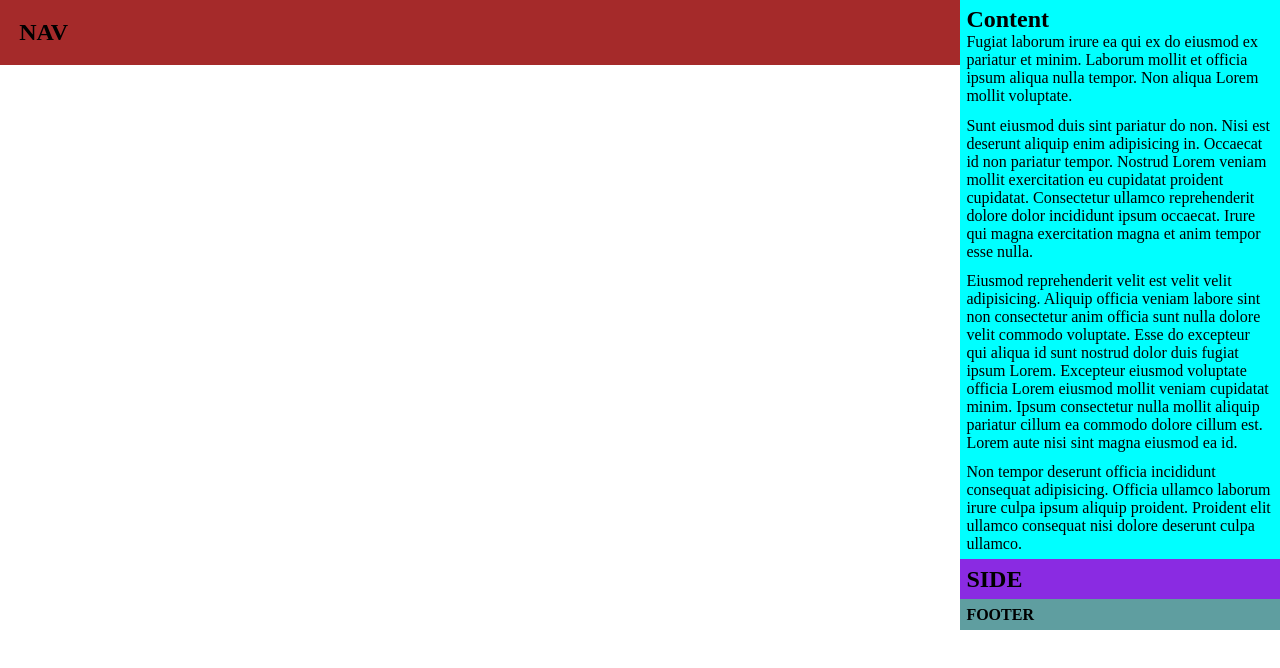
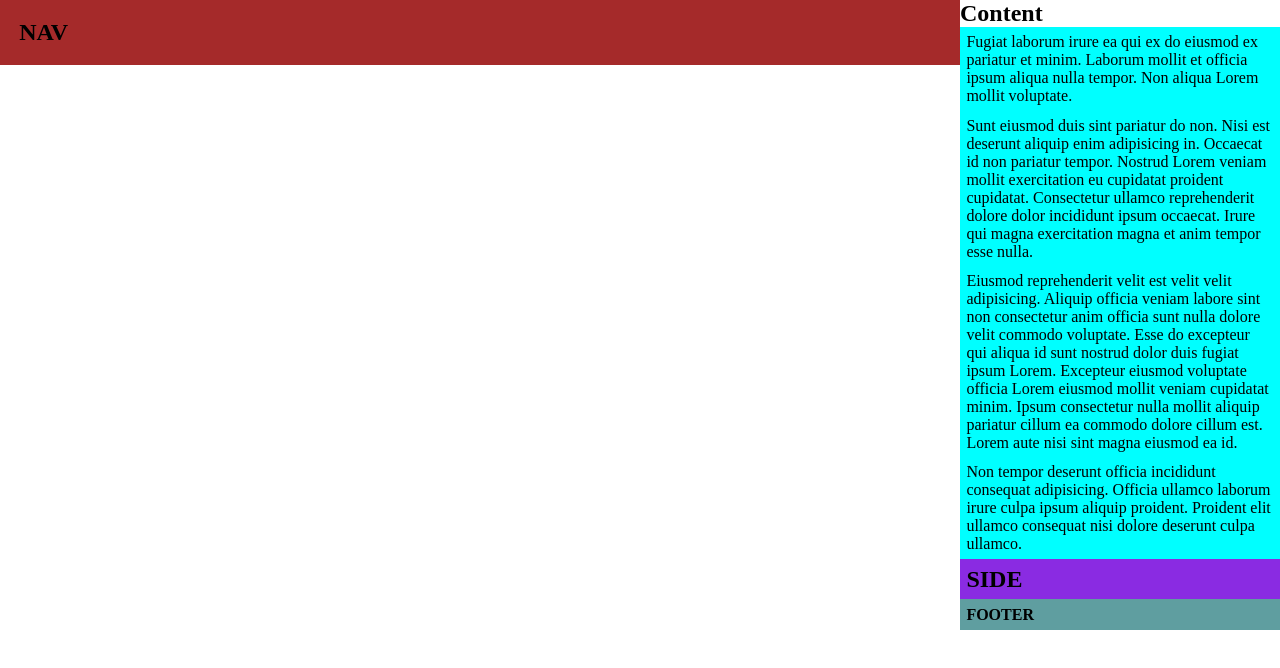
Before and after one commit to GabrieleSanetti/gabrielesanetti.github.io, a plain HTML site: page index.html in a window 1280 px wide. Drawn offline with Linux system fonts and the light colour scheme.

Commit message:
added header tag and h2 title to first article part

```diff
--- a/index.html
+++ b/index.html
@@ -15,8 +15,8 @@
             </header>
             <main>
                 <article>
+                    <header><h2>Content</h2></header>
                     <section class="box boxMain">
-                        <h2>Content</h2>
                         <p>Fugiat laborum irure ea qui ex do eiusmod ex pariatur et minim. Laborum mollit et officia ipsum aliqua nulla tempor. Non aliqua Lorem mollit voluptate.</p>
                         <p>Sunt eiusmod duis sint pariatur do non. Nisi est deserunt aliquip enim adipisicing in. Occaecat id non pariatur tempor. Nostrud Lorem veniam mollit exercitation eu cupidatat proident cupidatat. Consectetur ullamco reprehenderit dolore dolor incididunt ipsum occaecat. Irure qui magna exercitation magna et anim tempor esse nulla.</p>
                         <p>Eiusmod reprehenderit velit est velit velit adipisicing. Aliquip officia veniam labore sint non consectetur anim officia sunt nulla dolore velit commodo voluptate. Esse do excepteur qui aliqua id sunt nostrud dolor duis fugiat ipsum Lorem. Excepteur eiusmod voluptate officia Lorem eiusmod mollit veniam cupidatat minim. Ipsum consectetur nulla mollit aliquip pariatur cillum ea commodo dolore cillum est. Lorem aute nisi sint magna eiusmod ea id.</p>
```
